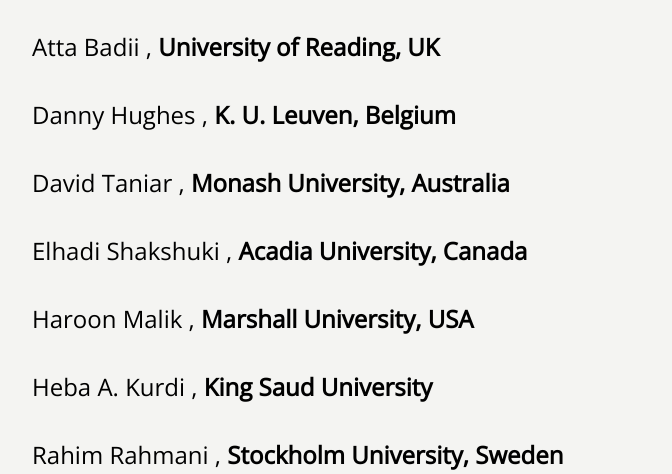
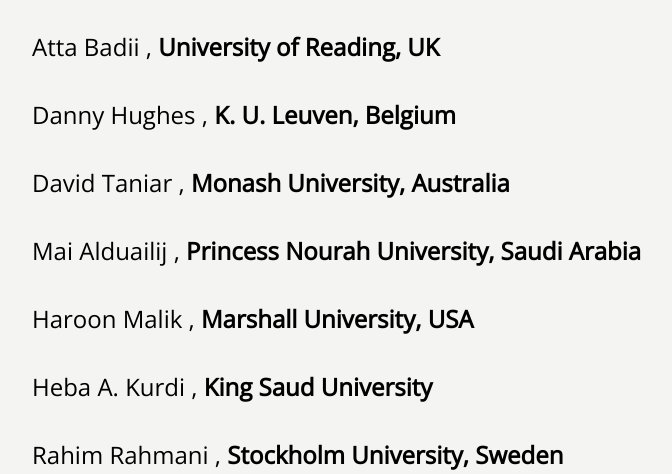
Before and after one commit to InegralPlatform/icconf, a PHP site: page /Steering-Commitee.php in a window 1280 px wide. Shown: the part 390-864 px from the top of the page, without its empty margins (118-790 px from the left). Run offline with PHP 8.4, Linux system fonts and the light colour scheme; some libraries are stand-ins or nearby versions.

Commit message:
Update Steering-Commitee-content.php

```diff
--- a/parts/Steering-Commitee-content.php
+++ b/parts/Steering-Commitee-content.php
@@ -12,7 +12,7 @@
 <ol> Atta Badii  , <strong>University of Reading, UK</strong></ol>
  <ol>Danny Hughes  , <strong>K. U. Leuven, Belgium</strong></ol>
 <ol>David Taniar , <strong>Monash University, Australia </strong></ol>
-<ol> Elhadi Shakshuki  , <strong>Acadia University, Canada</strong></ol>
+<ol> Mai Alduailij  , <strong>Princess Nourah University, Saudi Arabia</strong></ol>
  <ol>Haroon Malik  , <strong>Marshall University, USA</strong></ol>
 <ol>Heba A. Kurdi , <strong> King Saud University </strong></ol>
 <ol>Rahim Rahmani   , <strong>Stockholm University, Sweden</strong></ol>
```
